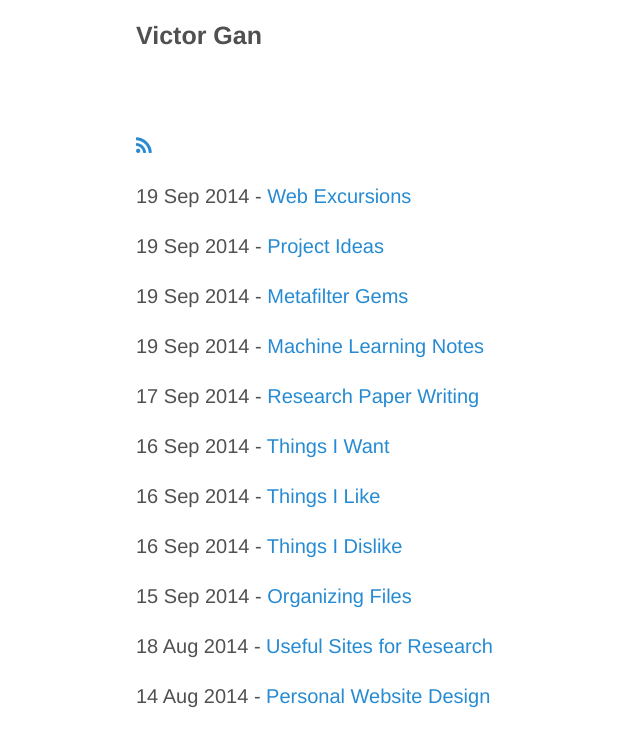
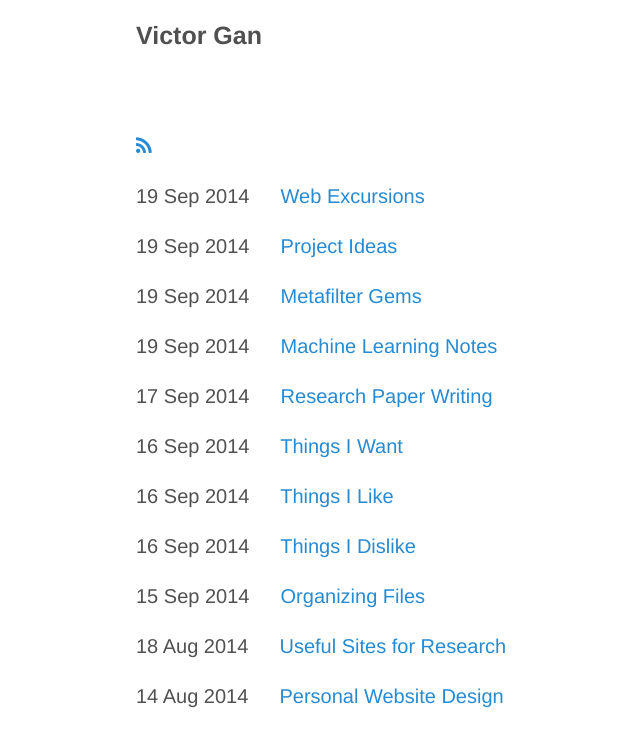
Before and after one commit to victorgan/victorgan.github.io, a Jekyll site: the page built from index.md, in a window 1280 px wide. Shown: the top 747 px of the page, without its empty margins (144-784 px from the left). Built offline with Jekyll 4.4.1, drawn with Linux system fonts in a browser that asks for light colours.

Commit message:
Update index.md

```diff
--- a/index.md
+++ b/index.md
@@ -6,6 +6,6 @@ title: Home
 
 {% for post in site.posts %}
 
-{{ post.date | date_to_string }} - [ {{ post.title }} ]({{ post.url }})
+{{ post.date | date_to_string }} &emsp; [ {{ post.title }} ]({{ post.url }})
 
 {% endfor %}
```
